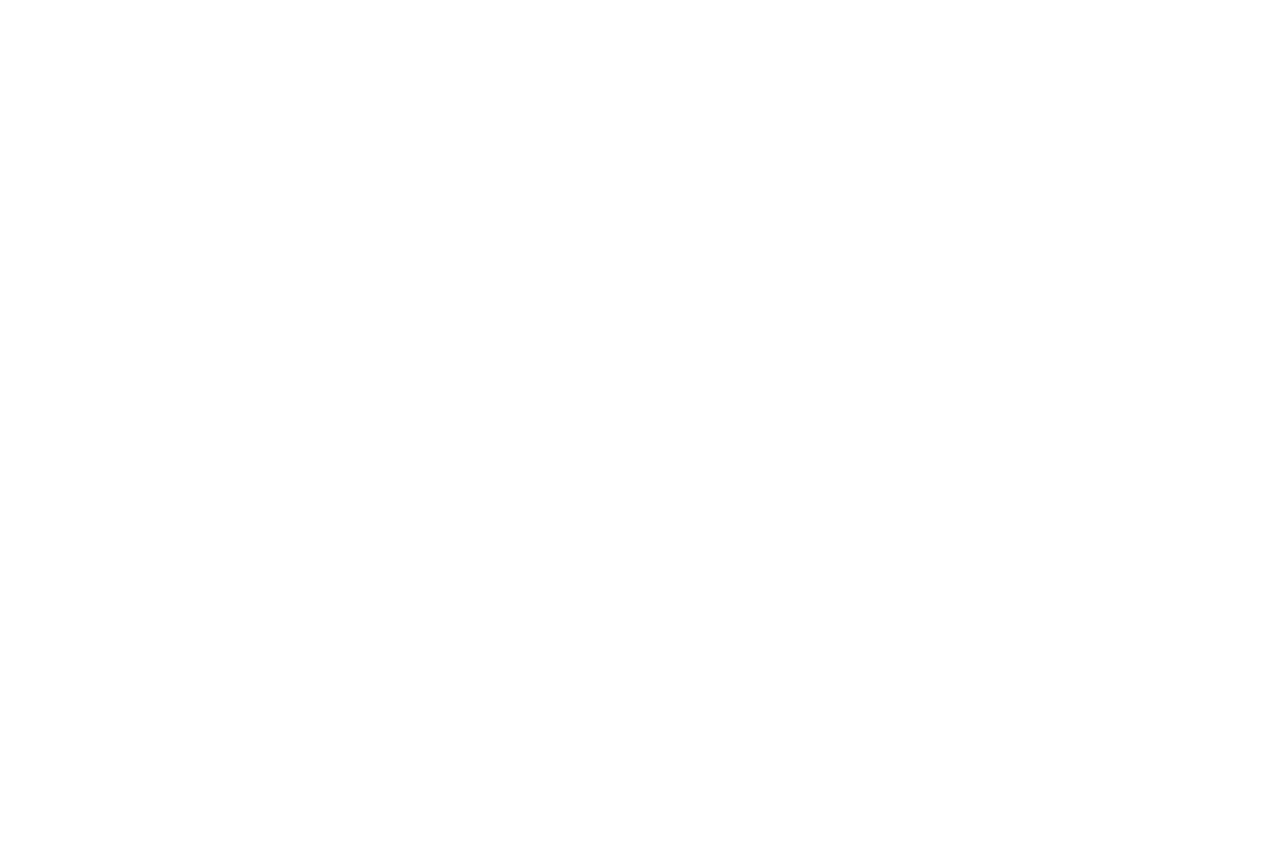
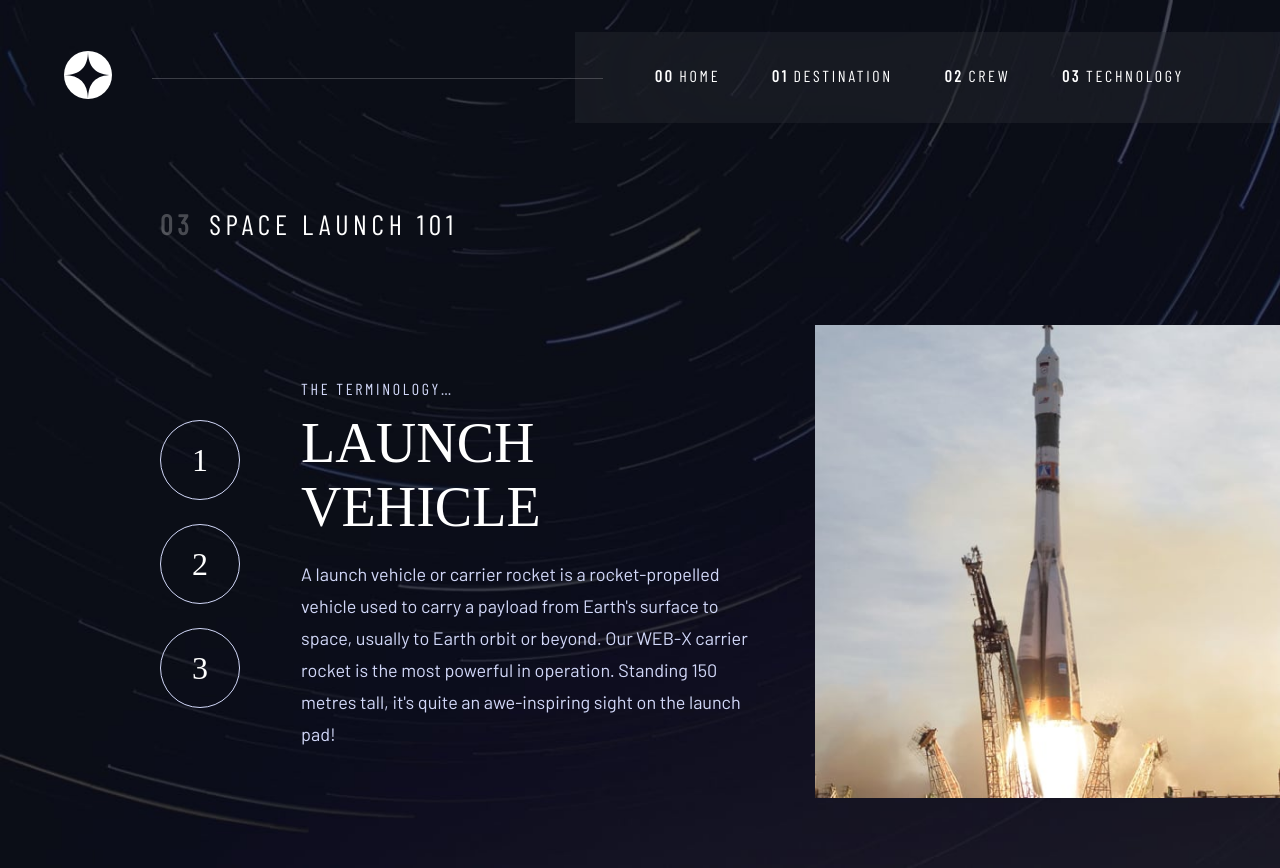
Before and after one commit to GabrielAbubakar/spacetourv2, a Next.js app: page /technology in a window 1280 px wide. Before the commit the page ends 800 px from the top, so only its background shows below. Built offline with nearby package versions, Linux system fonts and the light colour scheme; a web font is replaced by a local one.

Commit message:
technology page completed

```diff
--- a/pages/technology.tsx
+++ b/pages/technology.tsx
@@ -1,11 +1,62 @@
 import { NextPage } from "next";
+import Head from "next/head";
+import Image from "next/image";
+import Navigation from "../components/navBar/navBar";
+import styles from '../styles/technology.module.scss';
 
 
 
 const Technology: NextPage = () => {
 
     return (
-        <div>
+        <div className={styles.techContainer}>
+            <Head>
+                <meta name="description" content="Making space travel accessible for everyone" />
+                <meta name="keywords" content="space, Space Travel, travel, planets" />
+                <meta name="author" content="Gabriel Abubakar" />
+                <meta property="og:title" content="Space Tourism" />
+                <meta property="og:type" content="website" />
+                <meta property="og:site_name" content="Space Tourism" />
+                <meta property="og:url" content="www.spacetourism.com" />
+                {/* <meta property="og:image" content="/favicon.ico" />
+                <meta property="og:image:type" content="image/ico" />
+                <meta property="og:image:width" content="1200" />
+                <meta property="og:image:height" content="1200" /> */}
+                <meta property="og:locale" content="en_US" />
+                <title>Technology</title>
+            </Head>
+
+            <Navigation />
+
+            <main className={styles.techContent}>
+                <h1><span>03</span>Space Launch 101</h1>
+
+                <article>
+
+                    <div className={styles.backImage}>
+
+                    </div>
+
+                    <div className={styles.buttonList}>
+                        <button>1</button>
+                        <button>2</button>
+                        <button>3</button>
+                    </div>
+
+                    <div className={styles.techText}>
+                        <h2>THE TERMINOLOGY…</h2>
+                        <h3>LAUNCH VEHICLE</h3>
+                        <p>
+                            A launch vehicle or carrier rocket is a rocket-propelled vehicle used to carry a payload from Earth's surface to space, usually to Earth orbit or beyond. Our WEB-X carrier rocket is the most powerful in operation. Standing 150 metres tall, it's quite an awe-inspiring sight on the launch pad!
+                        </p>
+
+                    </div>
+                    <figure className={styles.pictureBox}>
+                        <Image src='/images/technology/image-launch-vehicle-portrait.jpg' width={515} height={523}/>
+                    </figure>
+                </article>
+
+            </main>
 
         </div>
     )
--- a/styles/technology.module.scss
+++ b/styles/technology.module.scss
@@ -0,0 +1,217 @@
+@import '../styles/sassconfig';
+
+.techContainer {
+    min-width: 100vw;
+    min-height: 100vh;
+    background-image: url(../public/images/technology/background-technology-desktop.jpg);
+    background-size: cover;
+    background-repeat: no-repeat;
+
+    @include respond(tab-port) {
+        background-image: url(../public/images/technology/background-technology-tablet.jpg);
+        background-position: center center;
+    }
+
+    @include respond(phone) {
+        background-image: url(../public/images/technology/background-technology-mobile.jpg);
+        background-position: center top;
+    }
+
+}
+
+.techContent {
+
+    padding-left: 10rem;
+    padding-bottom: 4rem;
+    margin-top: 5rem;
+    max-width: 1440px;
+    margin-inline: auto;
+
+    @include respond(tab-land) {
+        //padding-inline: 6rem;
+        padding-left: 6rem;
+    }
+
+    @include respond(tab-port) {
+        padding-left: 0;
+    }
+
+    @include respond(phone) {
+        //padding-inline: 2rem;
+    }
+
+    h1 {
+        text-transform: uppercase;
+        font-family: var(--ff-sans-cond);
+        font-size: 1.75rem;
+        letter-spacing: 4.725px;
+        margin-bottom: 5rem;
+
+        @include respond(tab-port) {
+            font-size: 1.25rem;
+            letter-spacing: 3.38px;
+            padding-left: 5rem;
+        }
+
+        @include respond(phone) {
+            text-align: center;
+            font-size: 1rem;
+            margin-bottom: 2.5rem;
+            padding-left: 0;
+        }
+    }
+
+    span {
+        color: hsl( var(--clr-white ) / .25);
+        margin-right: 1rem;
+        font-weight: 700;
+    }
+
+    article {
+        display: flex;
+        gap: 3rem;
+
+
+        @include respond(tab-port) {
+            flex-direction: column;
+        }
+
+    }
+}
+
+.buttonList {
+    flex: .2;
+    align-self: center;
+    display: flex;
+    flex-direction: column;
+    gap: 1.5rem;
+
+
+    @include respond(tab-port) {
+        flex-direction: row;
+    }
+
+    @include respond(phone) {
+        gap: 1rem;
+    }
+
+    button {
+        // align-self: center;
+        // justify-self: center;
+        width: 80px;
+        height: 80px;
+        //padding: 1rem;
+        font-size: 2rem;
+        font-family: var(--ff-serif);
+        border: 1px solid hsl( var(--clr-light ) );
+        border-radius: 50%;
+        background-color: transparent;
+        color: hsl( var(--clr-white ) );
+        transition: all .2s;
+
+        @include respond(tab-port) {
+            font-size: 1.5rem;
+            width: 60px;
+            height: 60px;
+        }
+
+        @include respond(phone) {
+            font-size: 1rem;
+            width: 40px;
+            height: 40px;
+        }
+
+        &:hover {
+            background-color: hsl( var(--clr-white ) );
+            color: hsl( var(--clr-dark ) );
+        }
+    }
+}
+
+.techText {
+    flex: 1;
+    align-self: center;
+
+
+    @include respond(tab-port) {
+        text-align: center;
+        padding-inline: 5rem;
+    }
+
+    @include respond(phone) {
+        padding-inline: 2rem;
+    }
+
+    h2 {
+        font-size: 1rem;
+        letter-spacing: 2.7px;
+        line-height: 19.2px;
+        color: hsl( var(--clr-light ) );
+        font-family: var(--ff-sans-cond);
+        margin-bottom: .8rem;
+
+        @include respond(phone) {
+            font-size: 0.875rem;
+            margin-bottom: .5rem;
+        }
+    }
+
+    h3 {
+        font-size: 3.5rem;
+        font-family: var(--ff-serif);
+        line-height: 64.18px;
+        margin-bottom: 1.2rem;
+
+        @include respond(tab-port) {
+            font-size: 2.5rem;
+            line-height: 45.84px;
+        }
+
+        @include respond(phone) {
+            font-size: 1.5rem;
+            line-height: 27.5px;
+        }
+    }
+
+    p {
+        font-size: 1.125rem;
+        line-height: 32px;
+        color: hsl( var(--clr-light ) );
+
+        @include respond(tab-port) {
+            font-size: 1rem;
+            line-height: 28px;
+        }
+
+        @include respond(phone) {
+            font-size: 0.9375rem;
+            line-height: 25px;
+        }
+    }
+}
+
+.pictureBox {
+    flex: 1;
+
+
+    @include respond(tab-port) {
+        display: none;
+    }
+}
+
+.backImage {
+    background-image: url(../public/images/technology/image-launch-vehicle-landscape.jpg);
+    background-size: cover;
+    background-position: center center;
+    display: none;
+
+    @include respond(tab-port) {
+        display: block;
+        height: 310px;
+    }
+
+    @include respond(phone) {
+        height: 200px;
+    }
+
+}
```
